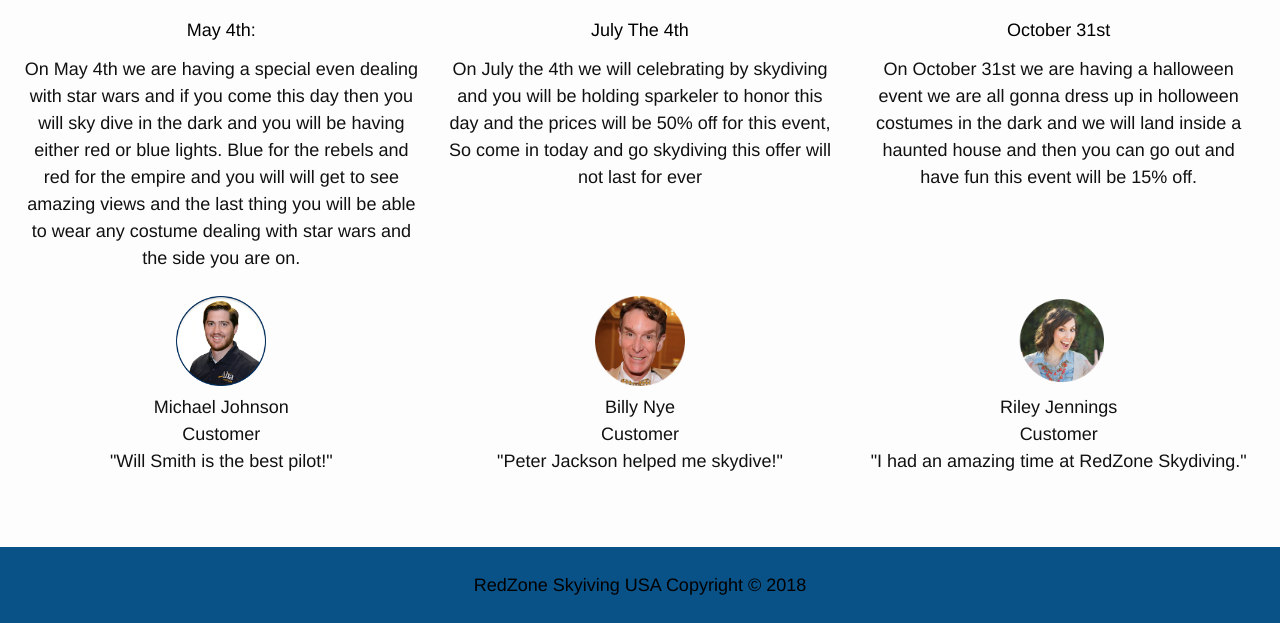
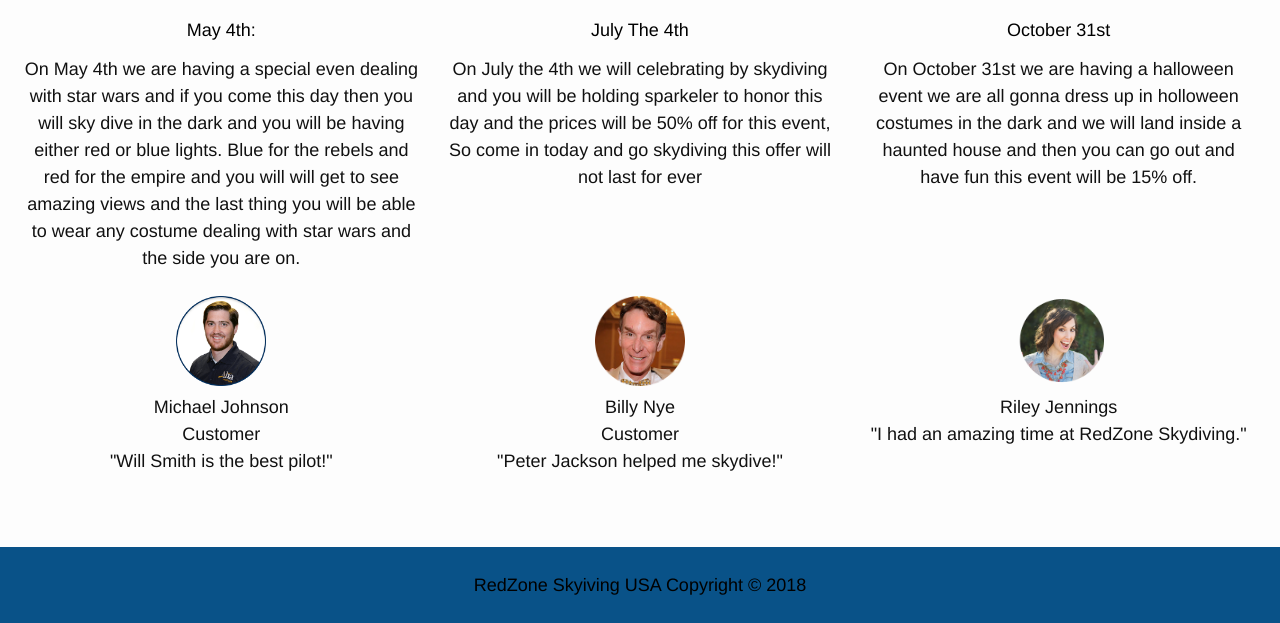
Before and after one commit to ryanclisham/RedZone, a plain HTML site: page index.html in a window 1280 px wide. Shown: the part 762-1385 px from the top of the page. Drawn offline with nearby package versions, Linux system fonts and the light colour scheme.

Commit message:
Add files via upload

```diff
--- a/index.html
+++ b/index.html
@@ -74,7 +74,7 @@
        <p>"Peter Jackson helped me skydive!"</p></div>
      <div class="col-xs-12 col-sm-6 col-lg-4">
        <img src="Img/RileyJennings.jpg" alt="RileyJennings" style="width:90px">
-       <p><span >Riley Jennings</span><br> Customer</p>
+       <p><span >Riley Jennings</span><br Customer</p>
        <p>"I had an amazing time at RedZone Skydiving."</p></div>
    </div>
 
```
